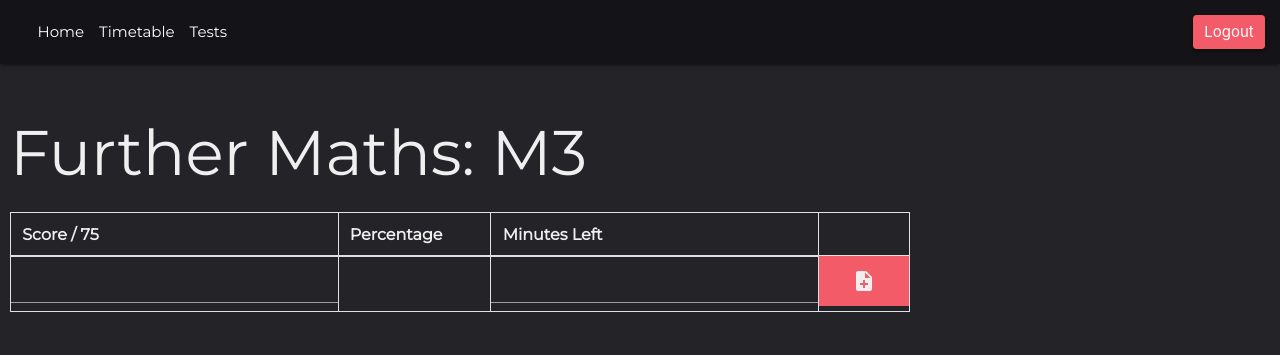
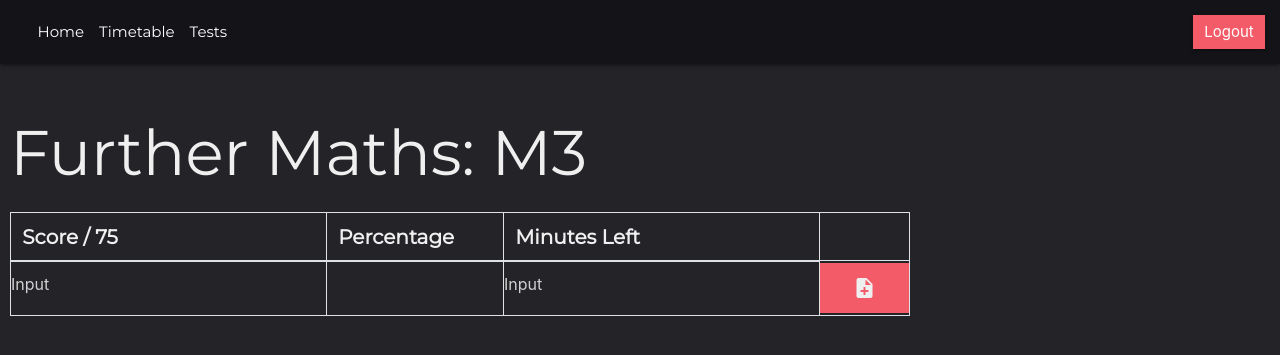
Before and after one commit to Keerran/exams, a Django app: page /tests/exams/1 in a window 1280 px wide. Shown: the top 355 px of the page. Run offline with Django 3.2, Linux system fonts and the light colour scheme; a user stored in the database is signed in; data comes from the database, SQL or seed files in the repository; both versions use the stored data as it was after the commit; data that the repository does not hold is empty; some libraries are stand-ins or nearby versions.

Commit message:
Added validation

```diff
--- /dev/null
+++ b/app/static/css/exam.css
@@ -0,0 +1,45 @@
+main {
+    padding: 10px;
+}
+table {
+    width: 900px !important;
+}
+
+.table-bordered td {
+    vertical-align: middle;
+}
+
+form {
+    margin: 0;
+}
+tfoot td:not(:last-child) {
+    padding:0 !important;
+}
+
+table th:last-child {
+    border:none !important;
+    padding: 0 !important;
+}
+
+table td:last-child {
+    width: 90px !important;
+    padding: 0 !important;
+}
+
+button {
+    height: 50px;
+    width: 90px;
+    border-radius: 0 !important;
+}
+
+table,
+table * {
+    font-size: 20px;
+}
+
+tfoot input {
+    border: none !important;
+    padding: 1px 5px;
+    height:50px;
+    width: 100%;
+}
--- a/app/static/js/exam.js
+++ b/app/static/js/exam.js
@@ -46,6 +46,7 @@ $("#add").submit(function (event) {
                 sub(data["pk"])
             });
             $("tbody").append(el)
+            $("#error").text();
         }
     });
     $(this)[0].reset()
--- a/app/views.py
+++ b/app/views.py
@@ -188,7 +188,7 @@ class ExamTests(DetailView):
     def get_context_data(self, **kwargs):
         context = super().get_context_data(**kwargs)
 
-        context["tests"] = Test.objects.filter(exam__user=self.request.user)
+        context["tests"] = Test.objects.filter(exam__user=self.request.user).prefetch_related()
 
         return context
 
--- a/templates/exam.html
+++ b/templates/exam.html
@@ -2,41 +2,8 @@
 {% block title %}Exam{% endblock %}
 {% block header %}
 	<link href="https://fonts.googleapis.com/icon?family=Material+Icons" rel="stylesheet">
-	<style>
-		main {
-			padding: 10px;
-		}
-		table {
-			width: 900px !important;
-		}
-		form {
-			margin: 0;
-		}
-		tfoot td:not(:last-child) {
-			padding:0 !important;
-		}
-
-		table th:last-child {
-			border:none !important;
-			padding: 0 !important;
-		}
-
-		table td:last-child {
-			width: 90px !important;
-			padding: 0 !important;
-		}
-
-		button {
-			height: 50px;
-			width: 90px;
-		}
-
-		tfoot input {
-			height:51px;
-			width: 100%;
-		}
-	</style>
 	{% load static %}
+	<link rel="stylesheet" href="{% static "css/exam.css" %}"/>
 {% endblock %}
 {% block content %}
 	<h1>{{ object.subject }}: {{ object.paper }}</h1>
@@ -57,7 +24,7 @@
 					<td>{{ test.score|percent:object.max_score }}</td>
 					<td>{{ test.minutes_left }}</td>
 					<td><form class="del" id="{{ test.pk }}" action="javascript:;">
-						<button name="pk" type="submit"><i class="material-icons">delete</i></button>
+						<button class="form-control" name="pk" type="submit"><i class="material-icons">delete</i></button>
 					</form></td>
 				</tr>
 			{% endfor %}
@@ -65,10 +32,10 @@
 		<tfoot>
 			<form id="add" action="javascript:;">
 				<tr>
-					<td><input id="score" type="number" required/></td>
+					<td><input placeholder="Input" id="score" type="number" max="{{ exam.max_score }}" required/></td>
 					<td></td>
-					<td><input id="minutes_left" type="number" required/></td>
-					<td><button type="submit"><i class="material-icons">note_add</i></button></td>
+					<td><input placeholder="Input" id="minutes_left" type="number" max="{{ exam.duration }}" required/></td>
+					<td><button class="form-control" type="submit"><i class="material-icons">note_add</i></button></td>
 				</tr>
 			</form>
 		</tfoot>
```
Also changed, not shown: db.sqlite3.
